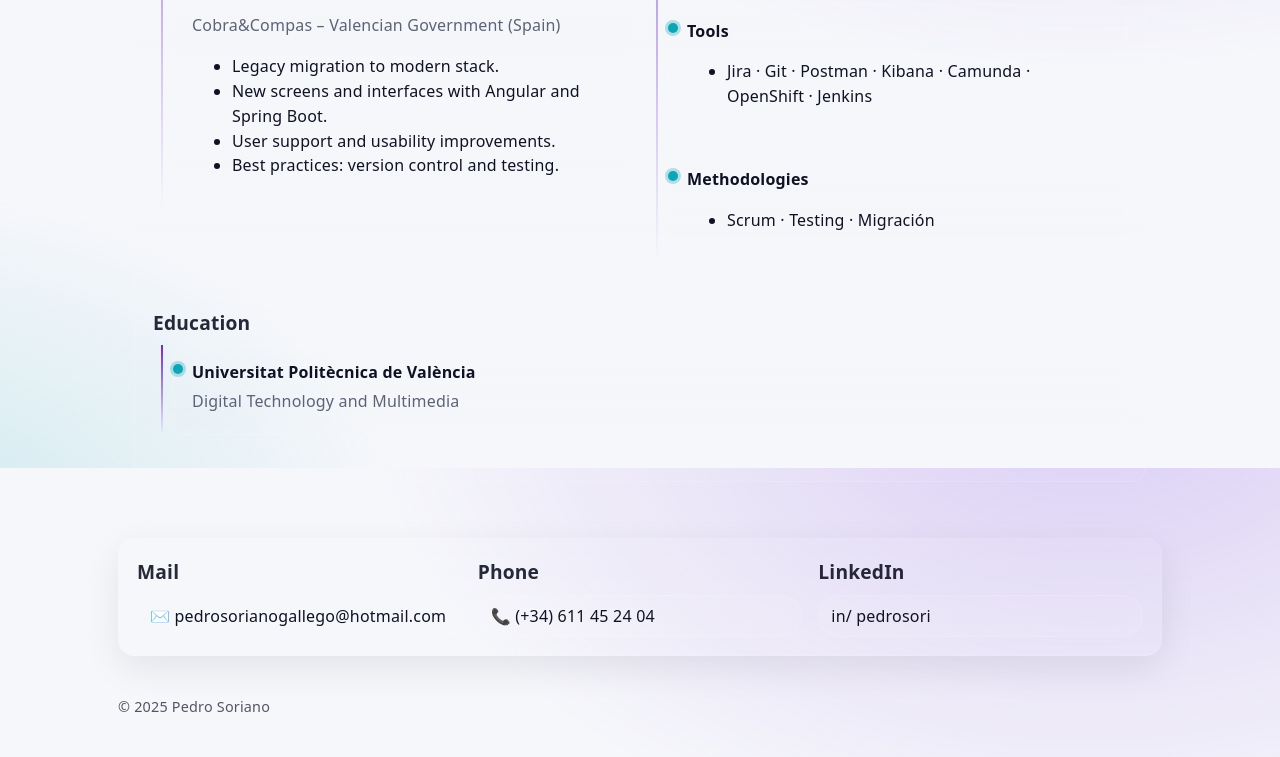
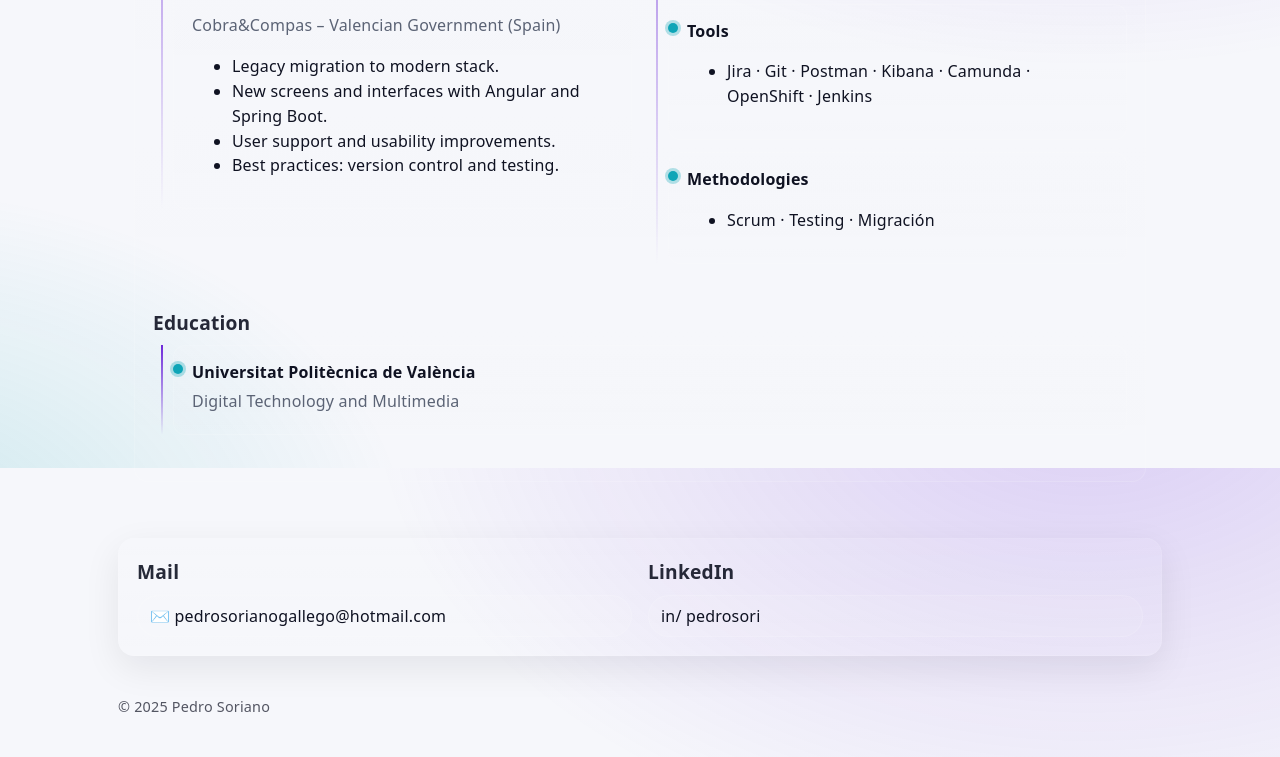
Before and after one commit to pedrosoori/cv, a plain HTML site: page index.html in a window 1280 px wide. Shown: the part 1132-1889 px from the top of the page. Drawn offline with Linux system fonts and the light colour scheme.

Commit message:
Update index.html

```diff
--- a/index.html
+++ b/index.html
@@ -174,7 +174,6 @@
         herramientas: 'Herramientas',
         metodologias: 'Metodologías',
         contact: 'Correo',
-        telefono: 'Teléfono',
         download_es: 'CV (Español)',
         download_en: 'CV (Inglés)'
       },
@@ -213,7 +212,6 @@
         herramientas: 'Tools',
         metodologias: 'Methodologies',
         contact: 'Mail',
-        telefono: 'Phone',
         download_es: 'CV (Spanish)',
         download_en: 'CV (English)'
       }
@@ -237,7 +235,6 @@
       q('#herramientas').textContent = t.herramientas;
       q('#metodologias').textContent = t.metodologias;
       q('#contact').textContent = t.contact;
-      q('#telefono').textContent = t.telefono;
       q('#work-ntt').textContent = t.work_ntt + ' · ' + t.work_remote + ' · ' + t.work_present;
       q('#work-lares').textContent = t.work_lares;
       q('#work-garsa').textContent = t.work_garsa;
@@ -432,17 +429,11 @@
     </section>
 
     <section class="section card reveal">
-      <div class="grid cols-3" style="padding:18px">
+      <div class="grid cols-2" style="padding:18px">
         <div>
           <h3 id="contact">Correo</h3>
           <div class="contact">
             <a class="pill" href="mailto:pedrosorianogallego@hotmail.com">✉️ pedrosorianogallego@hotmail.com</a>
-          </div>
-        </div>
-        <div>
-          <h3 id="telefono">Teléfono</h3>
-          <div class="contact">
-            <span class="pill">📞 (+34) 611 45 24 04</span>
           </div>
         </div>
         <div>
```
